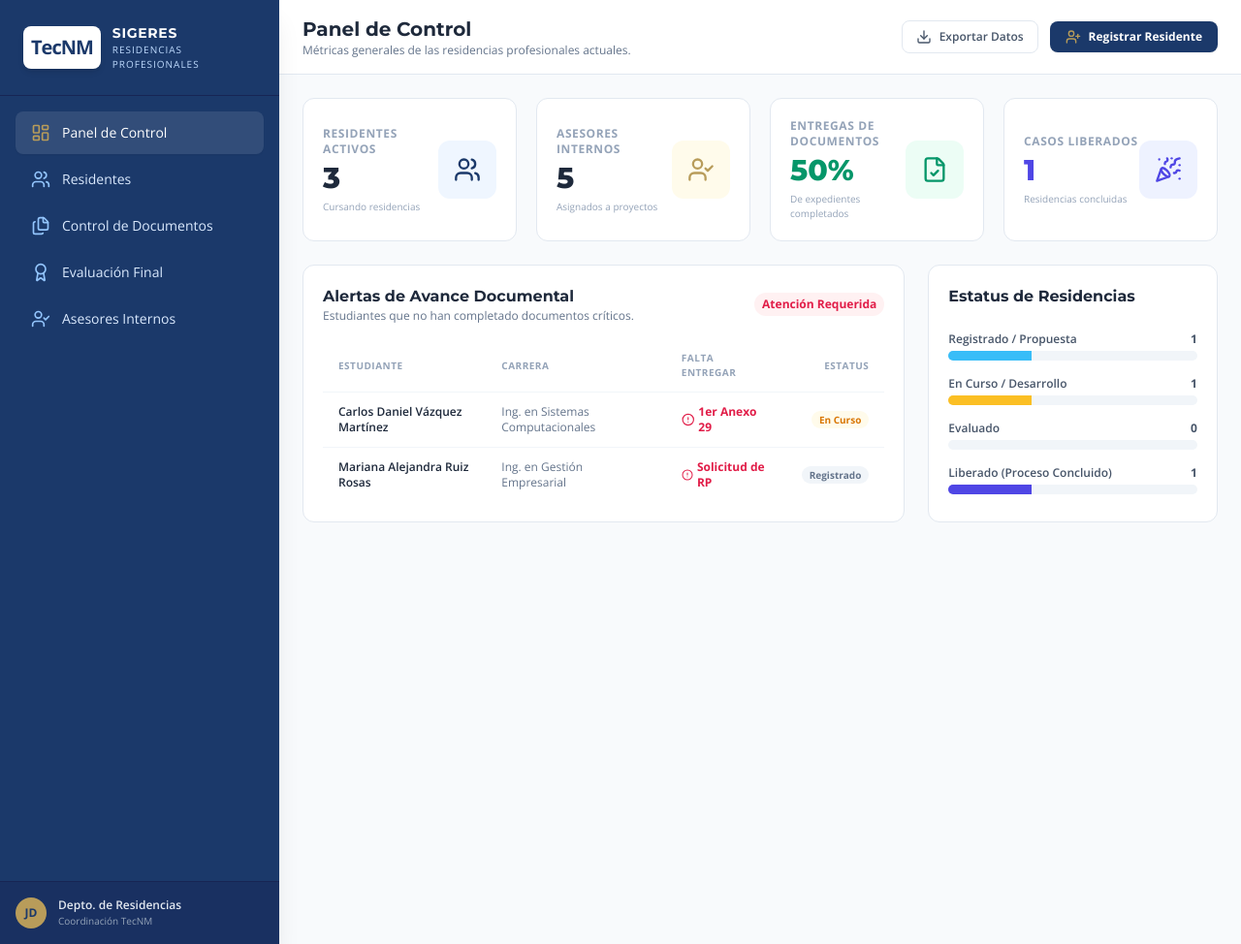
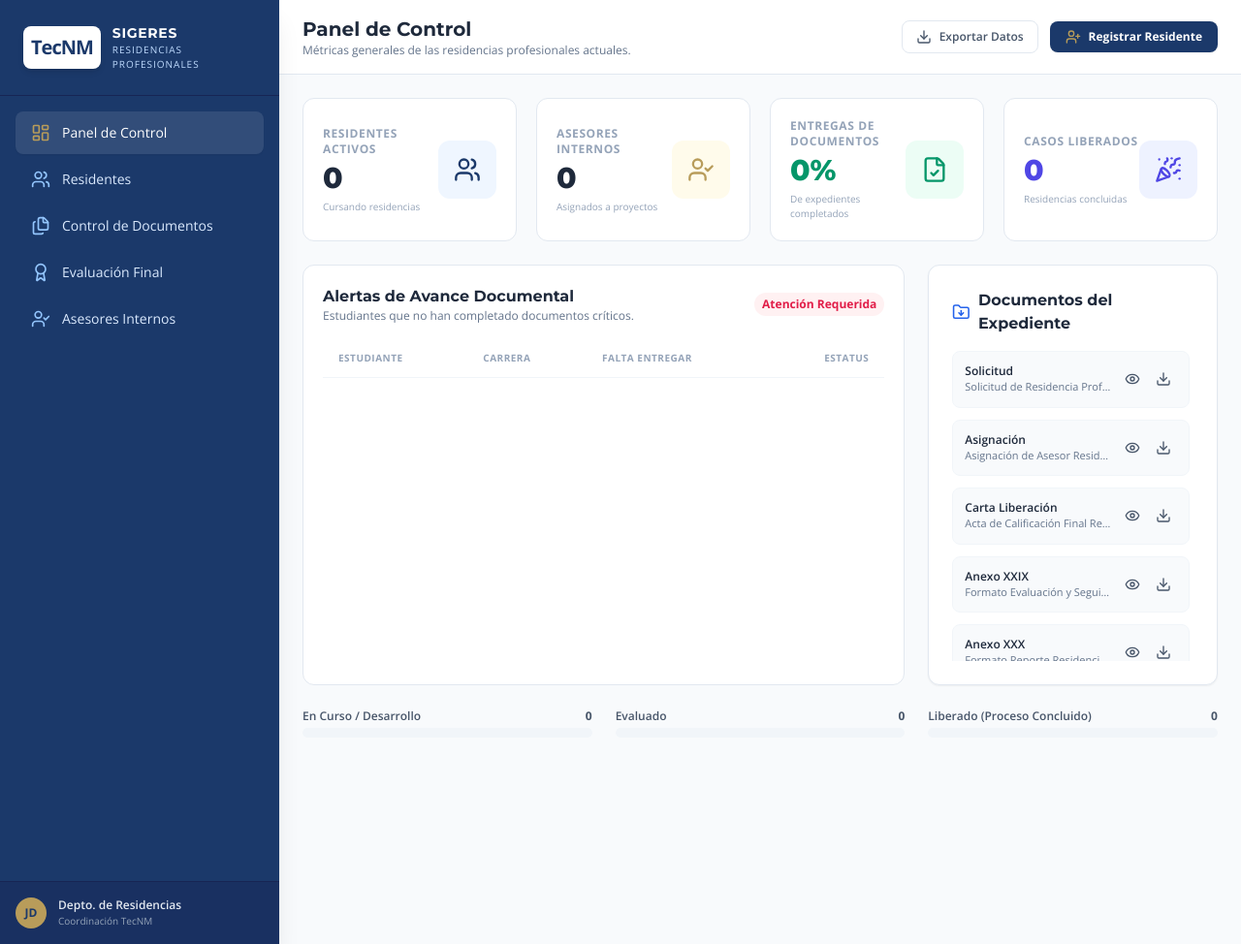
Before and after one commit to 202224082gil-uriel/Proyecto-Residencias, a PHP site: page /borrador.php in a window 1280 px wide. Shown: the whole page at 97% size. Run offline with PHP 8.4, Linux system fonts and the light colour scheme; data comes from the database, SQL or seed files in the repository; both versions use the stored data as it was after the commit; lists and menus that the app fills with data are empty; some libraries are stand-ins or nearby versions.

Commit message:
cree la base de datos y tambien la descarga de archivos desde la pagina, tuve problemas para la visualizacion previa.

```diff
--- a/borrador.php
+++ b/borrador.php
@@ -1,3 +1,11 @@
+<?php
+include 'conexion.php';
+
+// Consultar los documentos cargados en la base de datos
+$sql_docs = "SELECT * FROM documentos ORDER BY fecha_subida DESC";
+$resultado_docs = $conexion->query($sql_docs);
+?>
+
 <!DOCTYPE html>
 <html lang="es">
 <head>
@@ -204,17 +212,45 @@
                     </div>
 
                     <!-- Estatus de Proyectos -->
-                    <div class="bg-white p-5 rounded-xl border border-slate-200 shadow-xs flex flex-col">
-                        <h3 class="font-bold text-slate-800 mb-4">Estatus de Residencias</h3>
-                        <div class="space-y-4 flex-1 flex flex-col justify-center">
-                            <!-- Estatus Registrado -->
-                            <div>
-                                <div class="flex justify-between text-xs font-semibold text-slate-600 mb-1">
-                                    <span>Registrado / Propuesta</span>
-                                    <span id="badge-count-registrado" class="font-bold">0</span>
-                                </div>
-                                <div class="w-full bg-slate-100 h-2.5 rounded-full overflow-hidden">
-                                    <div id="progress-registrado" class="bg-sky-400 h-full transition-all duration-500" style="width: 0%"></div>
+                            <!-- Tarjeta de Documentos del Expediente en el Panel de Control -->
+                            <div class="bg-white rounded-xl p-6 border border-slate-200 shadow-sm flex flex-col">
+                                <h3 class="font-bold text-slate-800 text-base mb-4 flex items-center gap-2">
+                                    <i data-lucide="folder-down" class="w-5 h-5 text-blue-600"></i>
+                                    Documentos del Expediente
+                                </h3>
+
+                                <div class="space-y-3 overflow-y-auto max-h-[320px] pr-1">
+                                    <?php if ($resultado_docs && $resultado_docs->num_rows > 0): ?>
+                                        <?php while ($doc = $resultado_docs->fetch_assoc()): ?>
+                                            <div class="p-3 bg-slate-50 rounded-lg border border-slate-100 flex items-center justify-between gap-2 hover:border-slate-300 transition-colors">
+                                                <div class="min-w-0 flex-1">
+                                                    <p class="font-semibold text-slate-800 text-xs truncate">
+                                                        <?php echo htmlspecialchars($doc['tipo_documento']); ?>
+                                                    </p>
+                                                    <p class="text-[11px] text-slate-500 truncate" title="<?php echo htmlspecialchars($doc['nombre_archivo']); ?>">
+                                                        <?php echo htmlspecialchars($doc['nombre_archivo']); ?>
+                                                    </p>
+                            </div>
+
+                                                <!-- Botones de Ver y Descargar -->
+                            <div class="flex items-center gap-1 shrink-0">
+                            <!-- Botón Ver (Ojo) -->
+<a href="<?php echo $doc['ruta_archivo']; ?>" target="_blank" title="Ver documento" class="p-1.5 text-slate-600 hover:text-blue-600 hover:bg-blue-100 rounded-md transition-colors">
+    <i data-lucide="eye" class="w-4 h-4"></i>
+</a>
+<!-- Botón Descargar (Flecha) -->
+<a href="/proyresid/<?php echo rawurlencode($doc['ruta_archivo']); ?>" download="<?php echo htmlspecialchars($doc['nombre_archivo']); ?>" title="Descargar archivo" class="p-1.5 text-slate-600 hover:text-green-600 hover:bg-green-100 rounded-md transition-colors">
+    <i data-lucide="download" class="w-4 h-4"></i>
+</a>
+                                                </div>
+                                            </div>
+                                        <?php endwhile; ?>
+                                    <?php else: ?>
+                                        <div class="text-center py-8 text-slate-400">
+                                            <i data-lucide="inbox" class="w-8 h-8 mx-auto mb-2 text-slate-300"></i>
+                                            <p class="text-xs">No hay documentos cargados.</p>
+                                        </div>
+                                    <?php endif; ?>
                                 </div>
                             </div>
                             <!-- Estatus En Curso -->
@@ -1620,6 +1656,12 @@
                 tag => ({ '&': '&amp;', '<': '&lt;', '>': '&gt;', "'": '&#39;', '"': '&quot;' }[tag] || tag)
             );
         }
+
+    <script src="https://unpkg.com/lucide@latest"></script>
+    <script>
+    lucide.createIcons();
+    </script>
+
     </script>
 </body>
 </html>
```
Also changed, not shown: bd_residencias.sql (added, +75 -0 lines), index.php (+14 -17 lines), 16 other files.
